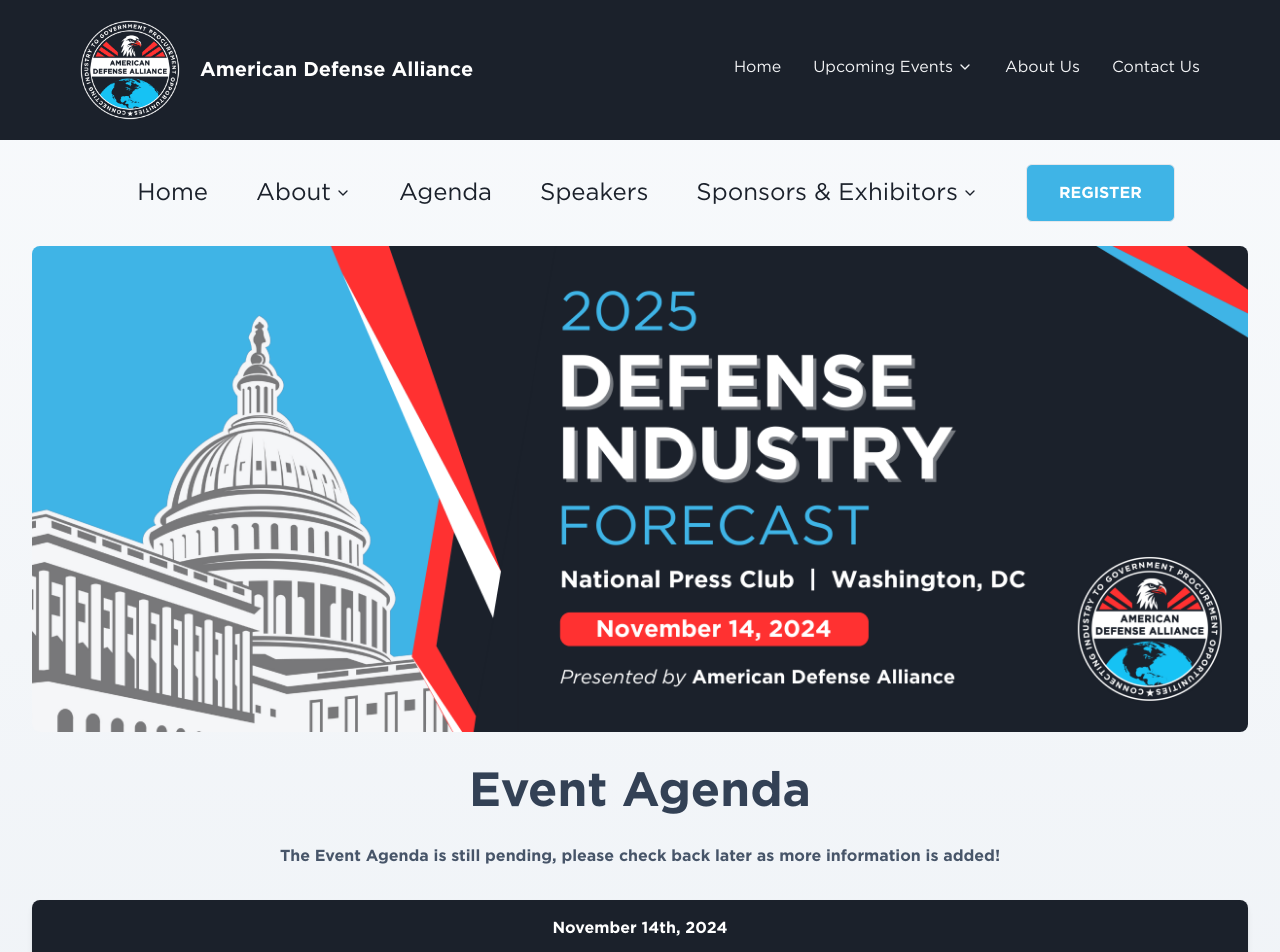
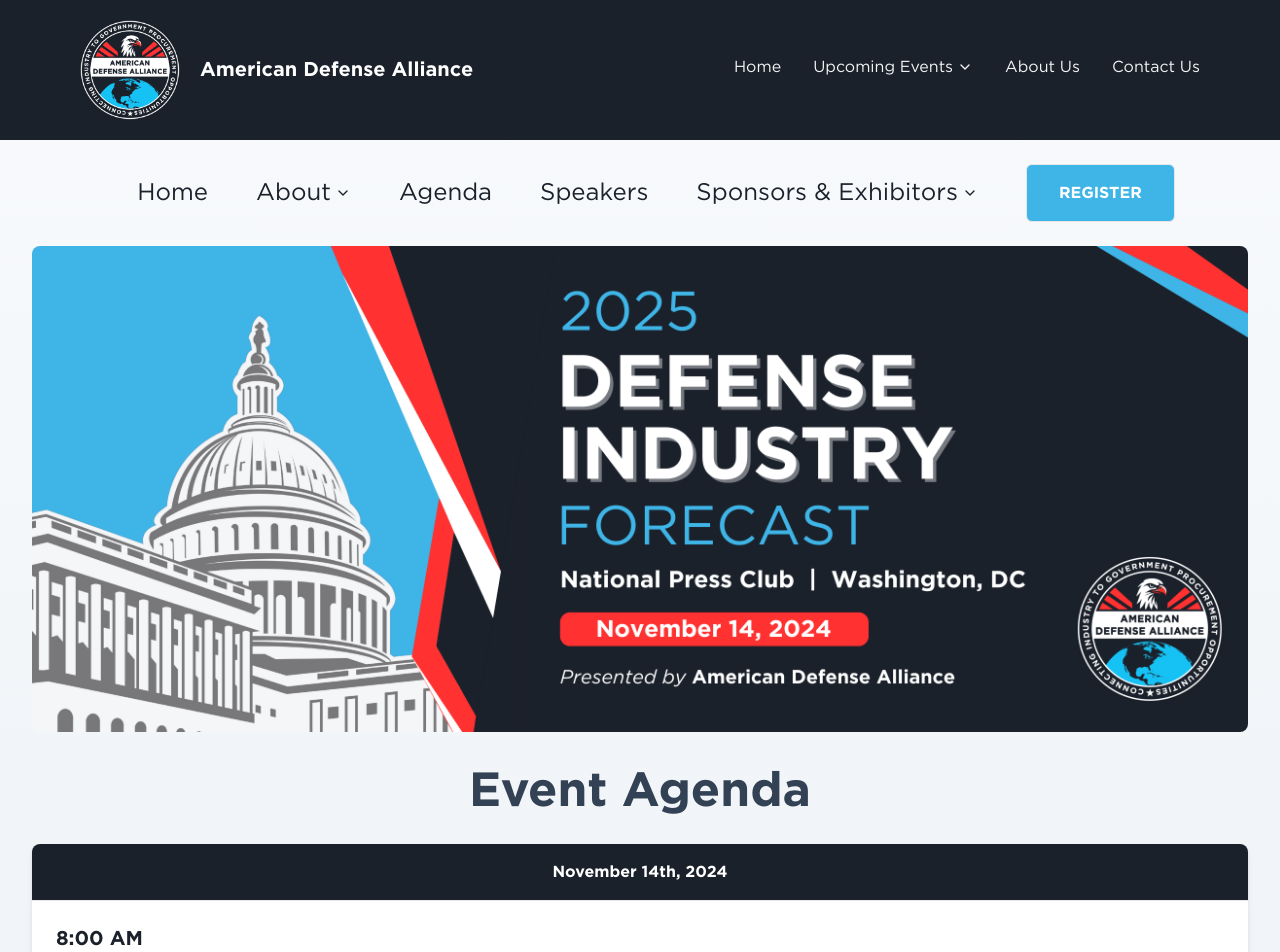
Before and after one commit to masonym/ada-website, a Next.js app: page /events/2025-defense-industry-forecast/agenda in a window 1280 px wide. Shown: the top 952 px of the page. Built offline with nearby package versions, Linux system fonts and the light colour scheme.

Commit message:
Updated keynote speaker & changed event pending condition

```diff
--- a/src/app/components/Schedule.tsx
+++ b/src/app/components/Schedule.tsx
@@ -49,7 +49,8 @@
     }
   };
 
-  const isEventFuture = new Date(eventStartDate) > new Date();
+  // Check if event is in the next week or future
+  const isEventFuture = new Date(new Date(eventStartDate).getTime() - 7 * 24 * 60 * 60 * 1000) > new Date();
 
   return (
     <div className="max-w-[90rem] mx-auto px-4 sm:px-6 lg:px-8 pb-8">
--- a/src/constants/speakers.ts
+++ b/src/constants/speakers.ts
@@ -265,6 +265,7 @@
                 `,
                 keynote: {
                     isKeynote: true,
+                    headerText: "Defense Department Keynote Speaker",
                 }
             },
 
```
